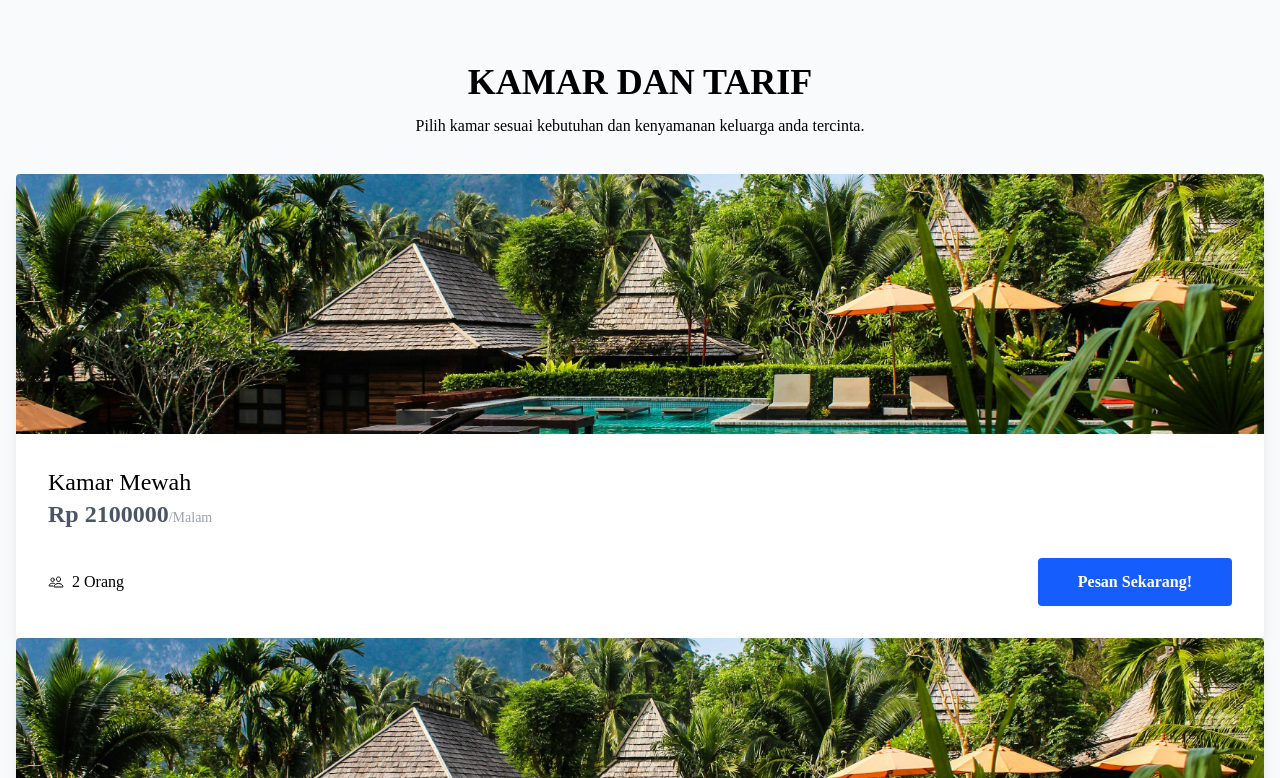
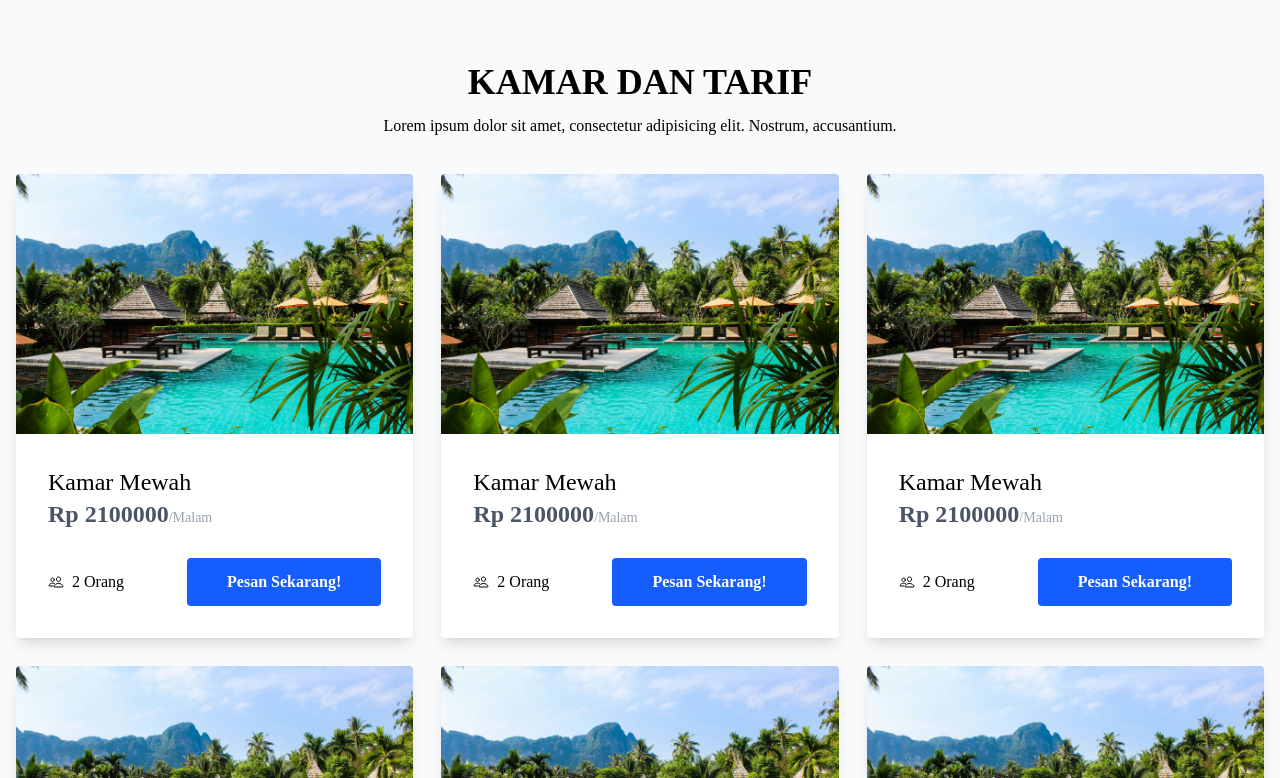
Before and after one commit to mhmddefrizal/BookHotelly-NextJS, a Next.js app in the folder web/: page / in a window 1280 px wide. Shown: the part 802-1580 px from the top of the page. Built offline with nearby package versions, Linux system fonts and the light colour scheme.

Commit message:
change grip to grid

```diff
--- a/web/app/page.tsx
+++ b/web/app/page.tsx
@@ -8,7 +8,7 @@ export default function Home() {
       <div className="mt-16">
         <div className="text-center">
           <h1 className="text-4xl font-bold uppercase">Kamar dan Tarif</h1>
-          <p className="py-3">Pilih kamar sesuai kebutuhan dan kenyamanan keluarga anda tercinta.</p>
+          <p className="py-3">Lorem ipsum dolor sit amet, consectetur adipisicing elit. Nostrum, accusantium.</p>
         </div>
         <Main />
       </div>
--- a/web/components/main.tsx
+++ b/web/components/main.tsx
@@ -3,7 +3,7 @@ import Card from "@/components/card";
 const Main = () => {
   return (
     <div className="max-w-screen-xl py-6 pb-20 px-4 mx-auto">
-      <div className="grip gap-7 md:grid-cols-3">
+      <div className="grid gap-7 md:grid-cols-3">
         <Card />
         <Card />
         <Card />
```
